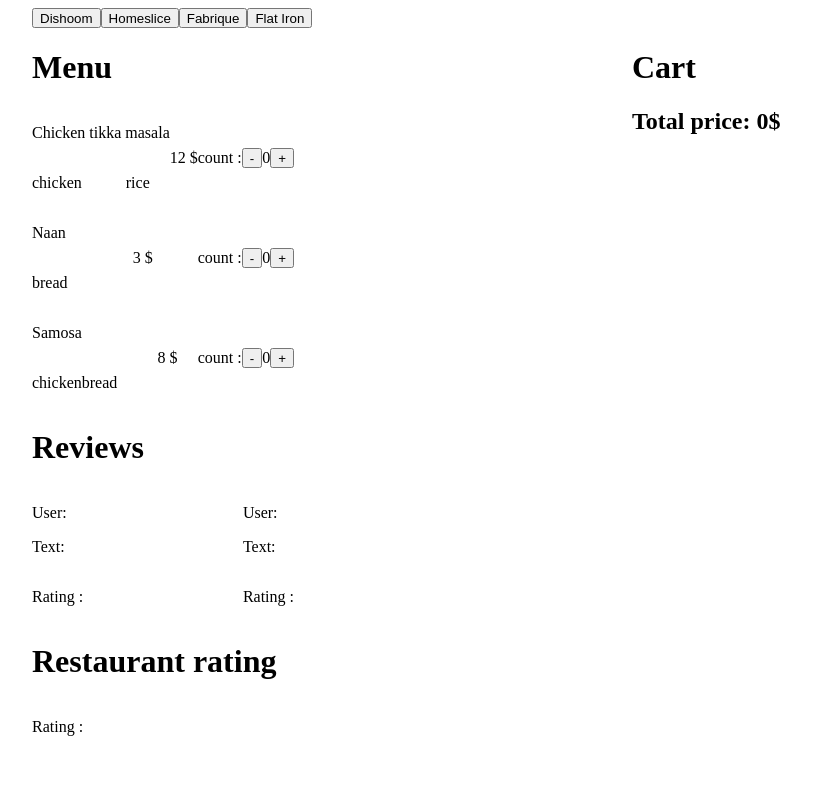
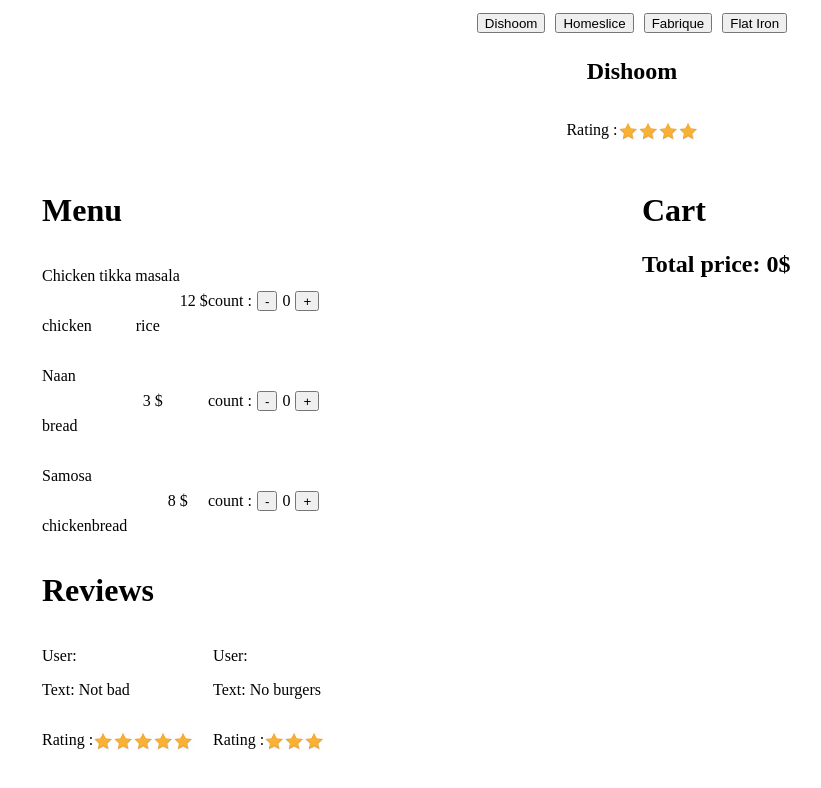
Before and after one commit to NikAndre/react-home-project, a React (Create React App) app: page / in a window 1280 px wide. Shown: the top 788 px of the page, without its empty margins (8-829 px from the left). Built offline with nearby package versions, Linux system fonts and the light colour scheme.

Commit message:
fixed Rate component

```diff
--- a/src/Styles.css
+++ b/src/Styles.css
@@ -1,5 +1,6 @@
 button{
     height: 20px;
+    margin:5px;
 }
 .img-star{
     width:20px;
@@ -26,6 +27,7 @@
 .component-wrapper{
     display: flex;
     justify-content: space-between;
+    padding: 10px;
 }
 .cart-wrapper{
     position: absolute;
@@ -33,3 +35,12 @@
     margin-top: 0px;
     margin-left: 600px;
 }
+.navigation-holder{
+    display: flex;
+    justify-content: center;
+}
+.restaurant-name-wrapper{
+    display: flex;
+    flex-direction: column;
+    align-items: center;
+}
--- a/src/components/App.js
+++ b/src/components/App.js
@@ -13,7 +13,7 @@
 
     render() {
        return (
-           <div>
+           <div className={'container'}>
                <Restaurants  />
            </div>
        )
--- a/src/components/navigation.js
+++ b/src/components/navigation.js
@@ -3,10 +3,11 @@
 
 export default function Navigation (props){
     return(
-        <div>
+        <div className={'navigation-holder'}>
             {props.restaurants.map((restaurant) => <button
                 key = {restaurant.id}
                 onClick = {() => props.onRestaurantClick(restaurant.id)}
+                className={''}
             >
                 {restaurant.name}
             </button> )}
--- a/src/components/product/review.js
+++ b/src/components/product/review.js
@@ -1,13 +1,28 @@
 import React from "react";
 import Rate from "../rate";
 import '../../Styles.css'
+import {connect} from "react-redux";
 
-export default function Review (props){
+function Review (
+    {
+     id,
+     review
+    }
+    ){
+    //console.log(review)
     return (
         <div className={'review-block'}>
-            <p>User: <b>{props.review.user}</b></p>
-            <p>Text: {props.review.text} </p>
-            <Rate  rate = {props.review.rating}/>
+            <p>User: <b>{review.user}</b></p>
+            <p>Text: {review.text} </p>
+            <Rate  reviewsId = {[review.id]}/>
         </div>
     )
 }
+
+
+const mapStateToProps = (state,ownProps) => ({
+    review : state.reviews[ownProps.id]
+})
+
+
+export default connect(mapStateToProps)(Review)
--- a/src/components/rate.js
+++ b/src/components/rate.js
@@ -2,13 +2,18 @@
 import star from  '../images/star2.jpg'
 import '../Styles.css'
 import propTypes from 'prop-types'
+import {connect} from "react-redux";
 
-export default function Rate(props){
-    //console.log(props)
+function Rate(
+    {
+        reviewsId,
+        rate
+    }){
+    console.log(rate, reviewsId)
     const renderStarRate = () => {
         const arr = []
         let i = 0
-        while(i < props.rate){
+        while(i < rate/reviewsId.length){
             i++
             arr.push(<p><img className={'img-star'} src={star} alt = 'star'></img></p>)
     }
@@ -26,3 +31,12 @@
 Rate.propTypes = {
     rate: propTypes.number.isRequired
 }
+
+export default connect((state,ownProps)=>({
+   rate: ownProps.reviewsId.map(id => state.reviews[id])
+       .reduce((accum,review) => {
+           console.log(review)
+            accum += review.rating
+           return accum
+       },0)
+}))(Rate)
--- a/src/components/redux/reducer/order.js
+++ b/src/components/redux/reducer/order.js
@@ -1,14 +1,13 @@
 export default (state = {},action) => {
     const {type,payload} = action
-    console.log(state, payload)
     switch (type) {
         case 'increment'
         : return {...state,[payload.id]: (state[payload.id] || 0) + 1}
         case 'decrement'
         : return {...state,[payload.id]:
-            state[payload.id] === 0
-            ? 0
-            : (state[payload.id] || 0) - 1 }
+            state[payload.id] > 0
+            ? state[payload.id] - 1
+            : 0 }
         case 'PRODREMOVE'
         : const result = {...state}
          delete result[payload.id]
--- a/src/components/redux/reducer/products.js
+++ b/src/components/redux/reducer/products.js
@@ -5,11 +5,8 @@
     return accum
 },{})
 
-console.log(defaultProducts)
-
 export default (products = defaultProducts,action) => {
     const {type} = action
-    console.log(products)
     switch (type){
         default
         : return products
--- a/src/components/redux/reducer/reviews.js
+++ b/src/components/redux/reducer/reviews.js
@@ -1,4 +1,10 @@
-import { normalizedReviews as defaultReviews} from "../../../fixtures";
+import { normalizedReviews } from "../../../fixtures";
+
+const defaultReviews =  normalizedReviews.reduce((accum , review)=>{
+    accum[review.id] = review
+    return accum
+},{})
+
 
 export default (reviews = defaultReviews,action) => {
     const {type} = action
--- a/src/components/redux/selectors.js
+++ b/src/components/redux/selectors.js
@@ -9,7 +9,6 @@
     productsSelector,
     orderSelector,
     (products,order) => {
-
 
     return  Object.keys(order).map(productId => products[productId])
         .map(product => {
--- a/src/components/restaraunt.js
+++ b/src/components/restaraunt.js
@@ -3,8 +3,9 @@
 import Rate from "./rate";
 import Reviews from "./reviews";
 import propTypes from 'prop-types'
+import {connect} from "react-redux";
 
-export default function Restaurant({restaurant}){
+function Restaurant({restaurant}){
     const getRestaurantRating = () =>{
         const sumRating = restaurant.reviews.map((review) => {
             return review.rating
@@ -16,14 +17,14 @@
         return  sumRating/restaurant.reviews.length
     }
 
-    getRestaurantRating()
+
 
     return(
         <div>
-            <Menu menu = {restaurant.menu}/>
-            <Reviews reviews = {restaurant.reviews}/>
-            <h1>Restaurant rating</h1>
-            <Rate rate = {getRestaurantRating()}/>
+            <div>
+                <Menu menu = {restaurant.menu}/>
+                <Reviews arrId = {restaurant.reviews}/>
+            </div>
         </div>
     )
 }
@@ -34,3 +35,8 @@
         reviews: propTypes.array.isRequired
     }).isRequired
 }
+
+
+
+
+export default connect()(Restaurant)
--- a/src/components/restaurants.js
+++ b/src/components/restaurants.js
@@ -5,6 +5,7 @@
 import propTypes from 'prop-types'
 import Cart from "./cart";
 import {connect} from "react-redux";
+import Rate from "./rate";
 
 
 
@@ -27,11 +28,17 @@
                 restaurants = {restaurants}
                 onRestaurantClick = {(id) => {setActiveId(id)} }
             />
+            <div className={'restaurant-name-wrapper'}>
+                <h2>{activeRestaurant.name}</h2>
+                <Rate reviewsId = {activeRestaurant.reviews}/>
+            </div>
             <div className={'component-wrapper'}>
-            <Restaurant  restaurant = {activeRestaurant}  />
-            <Cart
+                <Restaurant
+                    restaurant = {activeRestaurant}
+                />
+                <Cart
                 restaurants = {restaurants}
-            />
+                />
             </div>
         </div>
     )
@@ -43,5 +50,5 @@
 }
 
 export default connect((state)=> ({
-    restaurants : state.restaurants
+    restaurants : state.restaurants,
 }))(Restaurants)
--- a/src/components/reviews.js
+++ b/src/components/reviews.js
@@ -1,15 +1,19 @@
 import React from "react";
 import Review from "./product/review";
+import {connect} from "react-redux";
 
-export default function Reviews (props){
+function Reviews ({ arrId }){
+
     return (
         <div>
             <h1>Reviews</h1>
             <div className={'wrapper'}>
             {
-                props.reviews.map((review)=> (<Review key = {review.id} review = {review}/>))
+                arrId.map((id)=> (<Review key = {id} id = {id}/>))
             }
             </div>
         </div>
     )
 }
+
+export default connect()(Reviews)
```
